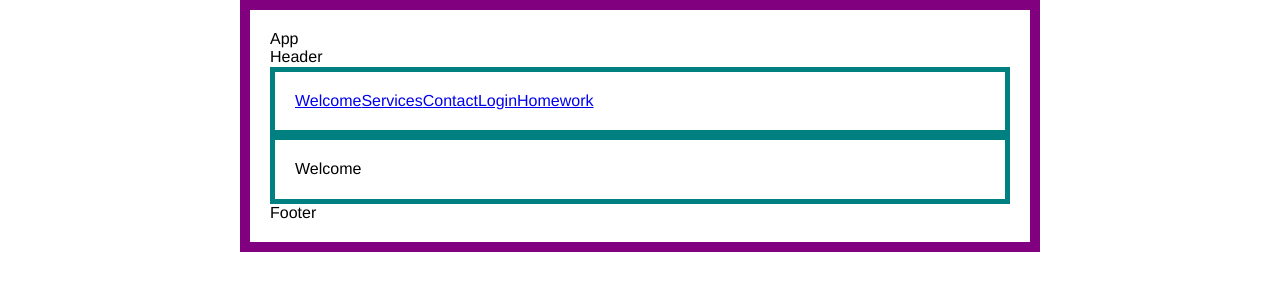
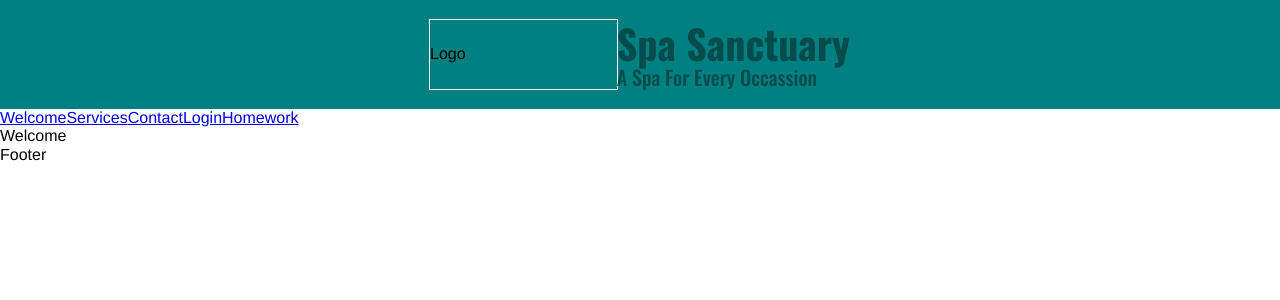
Before and after one commit to swcarey/Web-1-Carey-Spencer-Final, a React (Create React App) app: page / in a window 1280 px wide. Shown: the top 300 px of the page. Built offline with nearby package versions, Linux system fonts and the light colour scheme.

Commit message:
Styling Header

```diff
--- a/src/React/App.jsx
+++ b/src/React/App.jsx
@@ -2,7 +2,7 @@ import React from 'react';
 import styled from 'styled-components';
 import { BrowserRouter } from 'react-router-dom';
 
-import Header from './Layout/Header.jsx';
+import Header from './Layout/Header/Header.jsx';
 import Nav from './Layout/Nav/Nav.jsx';
 import Main from './Layout/Main.jsx';
 import Footer from './Layout/Footer.jsx';
@@ -12,7 +12,6 @@ const App = () => {
     return (
         <BrowserRouter>
             <AppStyled className='App'>
-                App
                     <Header />
                     <Nav />
                     <Main />
@@ -25,13 +24,6 @@ const App = () => {
 export default App;
 
 const AppStyled = styled.div`
-    border: solid 10px purple;
-    padding: 20px;
-    max-width: 800px;
-    margin: auto;
 
-    div {
-        border: solid 5px teal;
-        padding: 20px;
-    }
+
 `;
--- a/src/React/Layout/Header.jsx
+++ /dev/null
@@ -1,17 +0,0 @@
-import React from 'react';
-import styled from 'styled-components';
-
-const Header = () => {
-
-    return (
-        <HeaderStyled className='Header'>
-            Header
-        </HeaderStyled>
-    );
-}
-
-export default Header;
-
-const HeaderStyled = styled.header`
-
-`;
--- /dev/null
+++ b/src/React/Layout/Header/Header.jsx
@@ -0,0 +1,45 @@
+import React from 'react';
+import styled from 'styled-components';
+
+import Logo from './Logo.jsx';
+import SiteTitle from './SiteTitle.jsx';
+
+const Header = () => {
+
+    return (
+        <HeaderStyled className='Header'>
+            <div className="row">
+                <Logo/>
+                <SiteTitle/>
+            </div>
+        </HeaderStyled>
+    );
+}
+
+export default Header;
+
+const HeaderStyled = styled.header`
+    background-color: teal;
+    padding: 20px 0px;
+    display: flex;
+    justify-content: center;
+
+    .row {
+        display: flex;
+        width: 420px;
+        align-items: center;
+
+        .Logo {
+            outline: solid 1px white;
+            flex: 3;
+            padding-right: 20px;
+            display: flex;
+            align-items: center;
+        }
+
+        .SiteTitle {
+            outline: solid 1px white;
+            flex: 3;
+        }
+    }
+`;
--- /dev/null
+++ b/src/React/Layout/Header/Logo.jsx
@@ -0,0 +1,18 @@
+import React from 'react';
+import styled from 'styled-components';
+
+const Logo = () => {
+
+    return (
+        <LogoStyled className='Logo'>
+            Logo
+        </LogoStyled>
+    );
+}
+
+export default Logo;
+
+const LogoStyled = styled.div`
+    width: 100%;
+    height: 100%;
+`;
--- /dev/null
+++ b/src/React/Layout/Header/SiteTitle.jsx
@@ -0,0 +1,29 @@
+import React from 'react';
+import styled from 'styled-components';
+
+const SiteTite = () => {
+
+    return (
+        <SiteTiteStyled className='SiteTite'>
+            <h2>Spa Sanctuary</h2>
+            <h3>A Spa For Every Occassion</h3>
+        </SiteTiteStyled>
+    );
+}
+
+export default SiteTite;
+
+const SiteTiteStyled = styled.div`
+    color: #064c4c;
+    text-align: left;
+
+    h2 {
+        margin: 0px;
+        font-size: 40px;
+    }
+
+    h3 {
+        margin: 0px;
+        font-size: 20px;
+    }
+`;
--- a/src/React/Layout/Main.jsx
+++ b/src/React/Layout/Main.jsx
@@ -37,4 +37,10 @@ export default Main;
 
 const MainStyled = styled.main`
 
+    .inset {
+        border: solid 10px purple;
+        padding: 20px;
+        max-width: 800px;
+        margin: auto;
+    }
 `;
```
